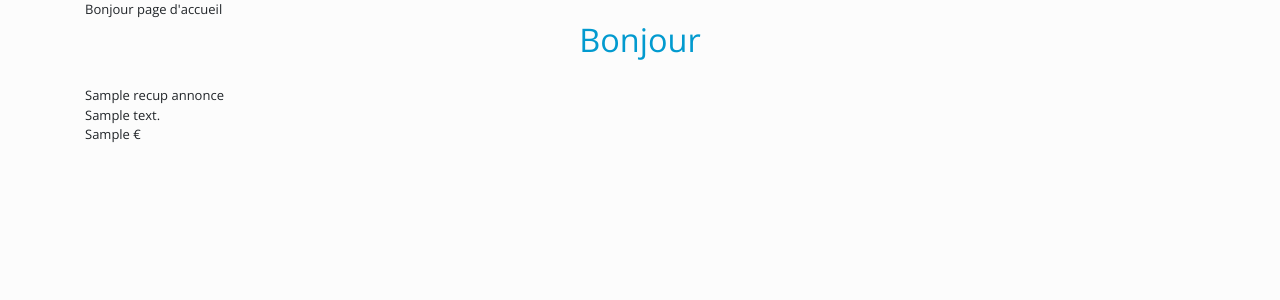
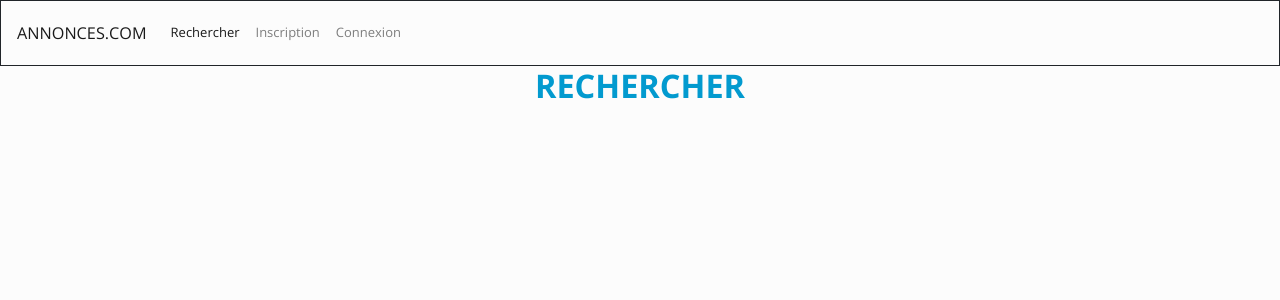
Before and after one commit to michelonlineformapro/Projet-6B-Annonces-MVC-Remaster, a PHP site: template vues/accueil.php in a window 1280 px wide. Shown: the top 300 px of the page. Run offline with PHP 8.4, Linux system fonts and the light colour scheme; the template is opened without the code that fills it: most values are stand-ins (such as "Sample title", 1, 10 or a date in 2020); some libraries are stand-ins or nearby versions.

Commit message:
Signed-off-by: michel michael <m.michel@onlineformapro.com> Correction du Htaccess url = et mise en place de la navbar
Signed-off-by: michel michael <m.michel@onlineformapro.com>

```diff
--- a/modeles/Database_modele.php
+++ b/modeles/Database_modele.php
@@ -17,7 +17,7 @@ class Database_modele
                 $this->isConnected = new PDO("mysql:host=".$this->db_host.";dbname=".$this->db_dbname.";charset=utf8", $this->db_user, $this->db_pass);
                 //DEBUG DE PDO
                 $this->isConnected->setAttribute(PDO::ATTR_ERRMODE, PDO::ERRMODE_EXCEPTION);
-                echo "C bon t connecté";
+                //echo "C bon t connecté";
                 return $this->isConnected;
 
             }catch (PDOException $exception){
--- a/vues/accueil.php
+++ b/vues/accueil.php
@@ -1,18 +1 @@
-<?php
-echo "Bonjour page d'accueil";
-
-foreach ($recupAnnonce as $row){
-    ?>
-        <h1 class="text-center text-info">Bonjour</h1>
-    <br />
-    <?php
-    echo $row['nom_annonce'];
-    ?>
-    <br />
-    <?php
-    echo $row['description_annonce'];
-    ?>
-    <br />
-    <?php
-    echo $row['prix_annonce'] ." €";
-}
+<h1 class="text-center text-info"><b>RECHERCHER</b></h1>
--- /dev/null
+++ b/vues/menu.php
@@ -0,0 +1,20 @@
+<nav class="navbar navbar-expand-lg navbar-light">
+    <a class="navbar-brand" href="#">ANNONCES.COM</a>
+    <button class="navbar-toggler" type="button" data-toggle="collapse" data-target="#navbarNavDropdown" aria-controls="navbarNavDropdown" aria-expanded="false" aria-label="Toggle navigation">
+        <span class="navbar-toggler-icon"></span>
+    </button>
+    <div class="collapse navbar-collapse" id="navbarNavDropdown">
+        <ul class="navbar-nav">
+            <li class="nav-item active">
+                <a class="nav-link" href="accueil">Rechercher<span class="sr-only">(current)</span></a>
+            </li>
+            <li class="nav-item">
+                <a class="nav-link" href="inscription_utilisateur">Inscription</a>
+            </li>
+            <li class="nav-item">
+                <a class="nav-link" href="test">Connexion</a>
+            </li>
+
+        </ul>
+    </div>
+</nav>
--- a/vues/template.php
+++ b/vues/template.php
@@ -6,11 +6,18 @@
     <meta name="viewport" content="width=device-width, initial-scale=1, shrink-to-fit=no">
 
     <!-- Bootstrap CSS -->
-    <link rel="stylesheet" href="../public/css/bootstrap.css">
+    <link rel="stylesheet" href="public/css/bootstrap.css">
+    <link rel="preconnect" href="https://fonts.gstatic.com">
+    <link href="https://fonts.googleapis.com/css2?family=Oswald:wght@200;300;400;500;600&display=swap" rel="stylesheet">
 
     <title><?= $title ?></title>
 </head>
 <body>
+<header>
+    <?php
+    require_once "menu.php";
+    ?>
+</header>
 <div class="container">
     <?= $content ?>
 </div>
--- /dev/null
+++ b/vues/utilisateurs/inscription_utilisateur.php
@@ -0,0 +1,4 @@
+<?php
+?>
+
+<h1 class="text-center text-danger">INSCRIPTION</h1>
```
Also changed, not shown: public/css/globales.css (added, +10 -0 lines), vues/index.php (+10 -7 lines), .htaccess.
